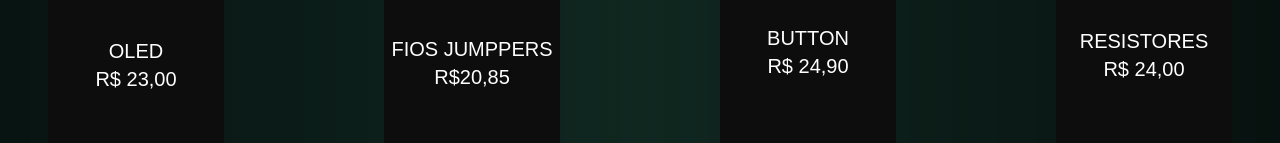
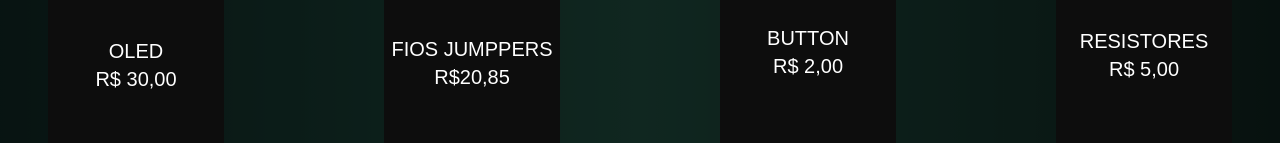
Before and after one commit to ketmelo/Opti-Color, a React (Vite) app: page /Materiais in a window 1280 px wide. Shown: the part 865-1008 px from the top of the page. Built offline with nearby package versions, Linux system fonts and the light colour scheme; a web font is replaced by a local one.

Commit message:
attualização

```diff
--- a/src/components/Materiais.jsx
+++ b/src/components/Materiais.jsx
@@ -70,7 +70,7 @@ export default function Materiais() {
         <div>
           <img src={OLED} alt="" className='-top-5 relative' />
           <h1 className='mt-4'>OLED</h1>
-          <h2>R$ 23,00</h2>
+          <h2>R$ 30,00</h2>
         </div>
       </div>
 
@@ -88,7 +88,7 @@ export default function Materiais() {
         <div>
           <img src={button} alt="" className='-top-12 relative' />
           <h1>BUTTON</h1>
-          <h2>R$ 24,90</h2>
+          <h2>R$ 2,00</h2>
         </div>
       </div>
 
@@ -97,7 +97,7 @@ export default function Materiais() {
         <div>
           <img src={resistores} alt="" className='-top-12 relative' />
           <h1>RESISTORES</h1>
-          <h2>R$ 24,00</h2>
+          <h2>R$ 5,00</h2>
         </div>
       </div>
     </div>
```
